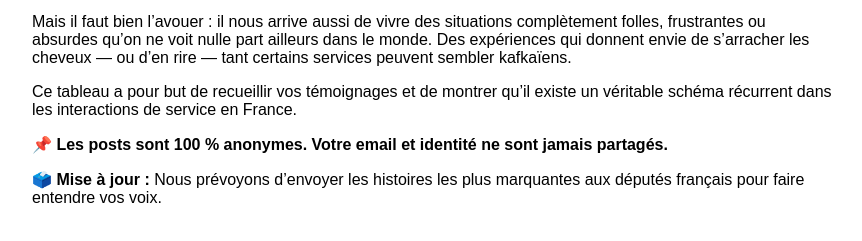
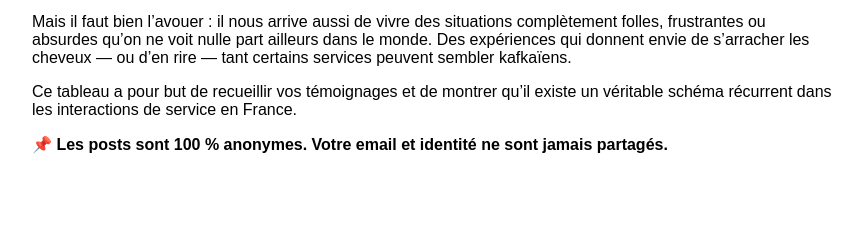
Before and after one commit to Luc824/seulementenfrance, a plain HTML site: page index.html in a window 1280 px wide. Shown: the part 167-408 px from the top of the page, without its empty margins (208-1070 px from the left). Drawn offline with Linux system fonts and the light colour scheme.

Commit message:
took out a small paragraph

```diff
--- a/index.html
+++ b/index.html
@@ -49,10 +49,6 @@
           jamais partagés.</strong
         >
       </p>
-      <p>
-        <strong>🗳️ Mise à jour :</strong> Nous prévoyons d’envoyer les histoires
-        les plus marquantes aux députés français pour faire entendre vos voix.
-      </p>
 
       <!-- Featurebase Embed -->
       <div data-featurebase-embed></div>
```
